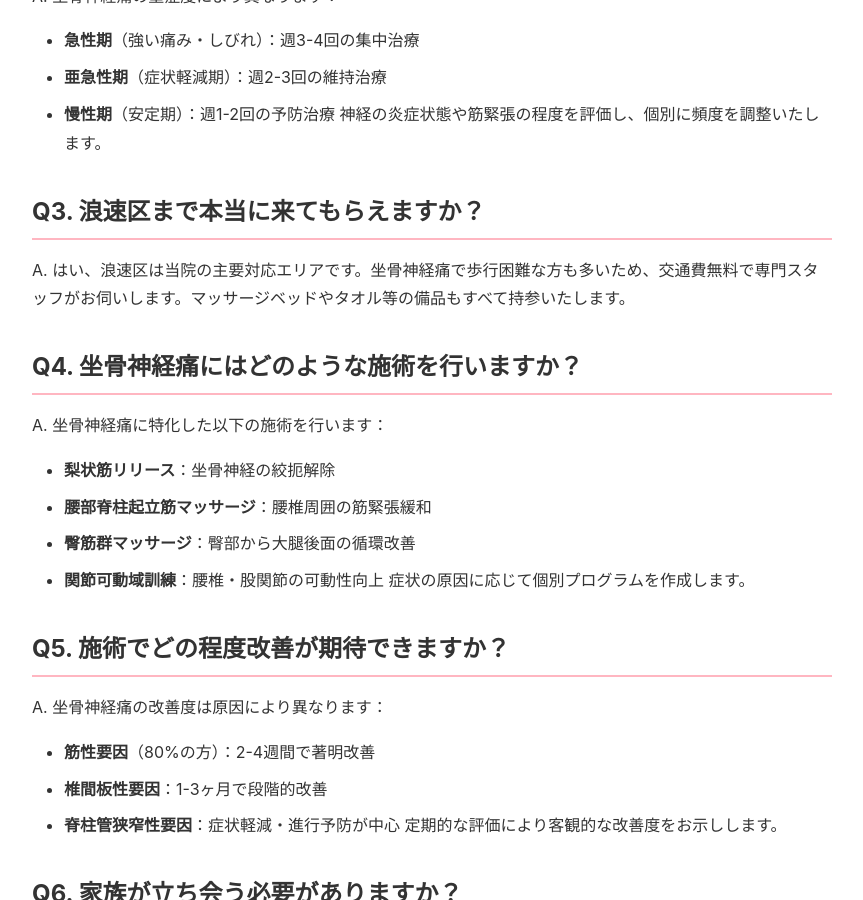
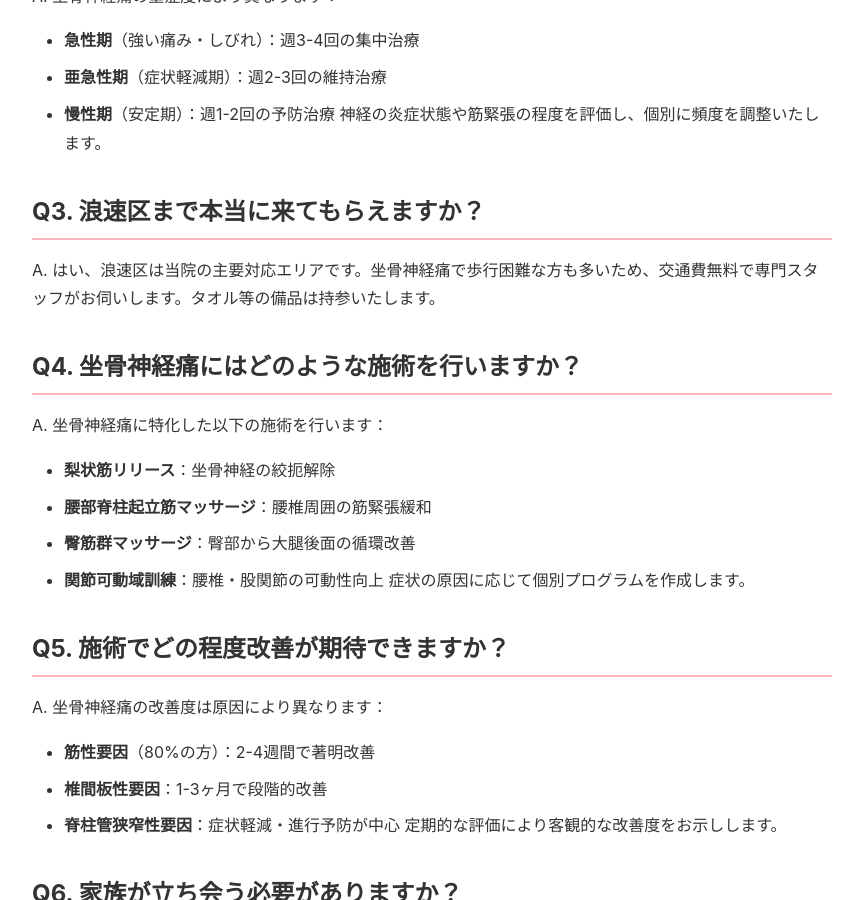
Before and after one commit to satoshi-kemmotsu/blog, a Jekyll site: the page built from _posts/2025-08-01-坐骨神経痛のよくある質問浪速区訪問マッサージ専門家が解説.md, in a window 1280 px wide and 900 px high, scrolled down 639 px. Shown: the whole window, without its empty margins (208-1071 px from the left). Built offline with Jekyll 4.4.1, drawn with Linux system fonts in a browser that asks for light colours.

Commit message:
マッサージベッド持参の記載を削除
現実的でない表現を修正
- マッサージベッドやタオル → タオル等の備品

🛠️ Generated with [Claude Code](https://claude.ai/code)

Co-Authored-By: Claude <noreply@anthropic.com>

```diff
--- a/_posts/2025-08-01-坐骨神経痛のよくある質問浪速区訪問マッサージ専門家が解説.md
+++ b/_posts/2025-08-01-坐骨神経痛のよくある質問浪速区訪問マッサージ専門家が解説.md
@@ -28,7 +28,7 @@ A. 坐骨神経痛の重症度により異なります：
 神経の炎症状態や筋緊張の程度を評価し、個別に頻度を調整いたします。
 
 ## Q3. 浪速区まで本当に来てもらえますか？
-A. はい、浪速区は当院の主要対応エリアです。坐骨神経痛で歩行困難な方も多いため、交通費無料で専門スタッフがお伺いします。マッサージベッドやタオル等の備品もすべて持参いたします。
+A. はい、浪速区は当院の主要対応エリアです。坐骨神経痛で歩行困難な方も多いため、交通費無料で専門スタッフがお伺いします。タオル等の備品は持参いたします。
 
 ## Q4. 坐骨神経痛にはどのような施術を行いますか？
 A. 坐骨神経痛に特化した以下の施術を行います：
```
Also changed, not shown: _posts/2025-08-01-坐骨神経痛のよくある質問東住吉区訪問マッサージ専門家が解説.md (+1 -1 lines).
